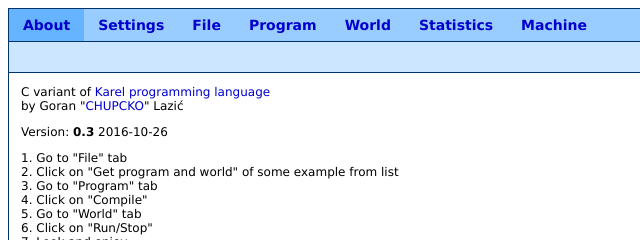
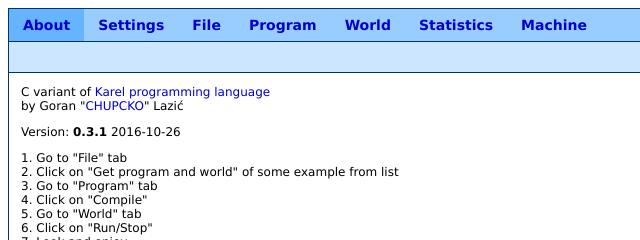
Before and after one commit to chupcko/karel, a plain HTML site: page index.html in a window 1280 px wide. Shown: the top 240 px of the page, 0-640 px from the left. Drawn offline with Linux system fonts and the light colour scheme.

Commit message:
Fixed version

```diff
--- a/index.html
+++ b/index.html
@@ -53,7 +53,7 @@
       C variant of <a href="https://en.wikipedia.org/wiki/Karel_(programming_language)" class="link">Karel programming language</a><br/>
       by Goran "<a href="http://www.chupcko.org/" class="link">CHUPCKO</a>" Lazi&#x0107;
       <p/>
-      Version: <b>0.3</b> 2016-10-26
+      Version: <b>0.3.1</b> 2016-10-26
       <p/>
       1. Go to "File" tab<br/>
       2. Click on "Get program and world" of some example from list<br/>
```
